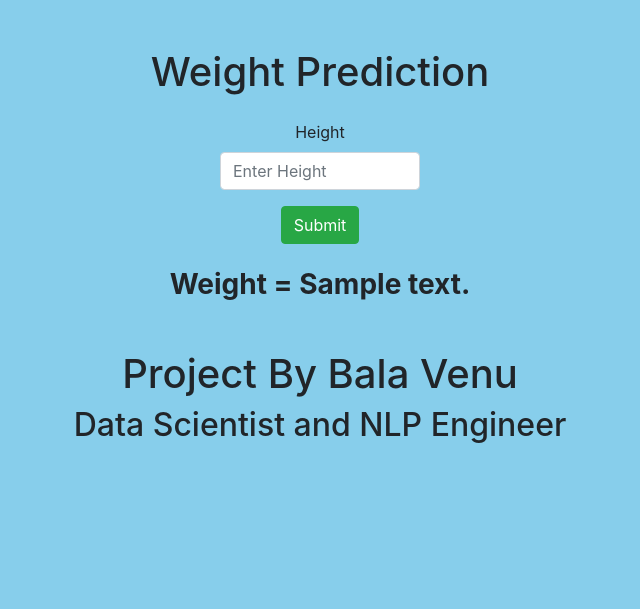
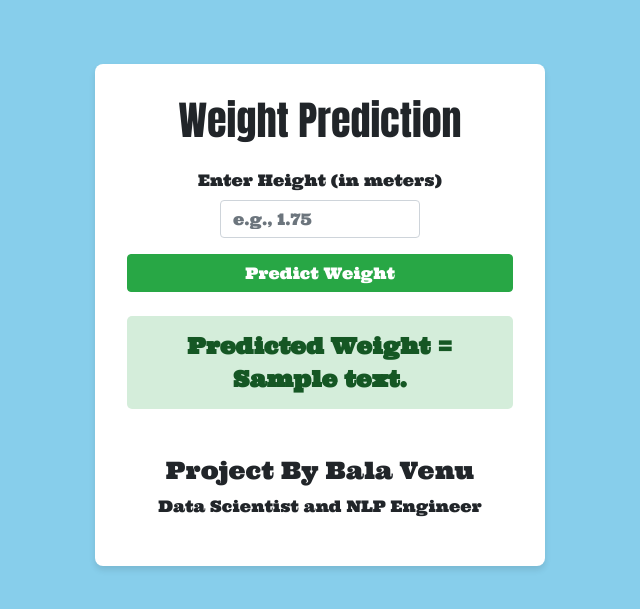
Before and after one commit to Balavenu123/SLR_Project, a Flask app: template templates/index1.html in a window 1280 px wide. Shown: the top 609 px of the page, without its empty margins (320-960 px from the left). Run offline with Flask 3, Linux system fonts and the light colour scheme; the template is opened without the code that fills it: most values are stand-ins (such as "Sample title", 1, 10 or a date in 2020); some libraries are stand-ins or nearby versions.

Commit message:
Enhance layout and input handling in index1.html
Updated layout and styles for improved user experience. Added input validation and enhanced visual elements.

```diff
--- a/templates/index1.html
+++ b/templates/index1.html
@@ -1,44 +1,79 @@
 <!DOCTYPE html>
 <html lang="en">
 <head>
-    <meta charset="UTF-8">
-    <meta name="viewport" content="width=device-width, initial-scale=1.0">
+    <meta charset="UTF-8" />
+    <meta name="viewport" content="width=device-width, initial-scale=1" />
+    <title>Weight Prediction</title>
 
     <!-- Google Fonts -->
-    <link href="https://fonts.googleapis.com/css2?family=Anton&family=Ultra&display=swap" rel="stylesheet">
+    <link href="https://fonts.googleapis.com/css2?family=Anton&family=Ultra&display=swap" rel="stylesheet" />
 
     <!-- Bootstrap CSS -->
     <link rel="stylesheet" href="https://stackpath.bootstrapcdn.com/bootstrap/4.3.1/css/bootstrap.min.css"
-        integrity="sha384-ggOyR0iXCbMQv3Xipma34MD+dH/1fQ784/j6cY/iJTQUOhcWr7x9JvoRxT2MZw1T" crossorigin="anonymous">
+          integrity="sha384-ggOyR0iXCbMQv3Xipma34MD+dH/1fQ784/j6cY/iJTQUOhcWr7x9JvoRxT2MZw1T" crossorigin="anonymous"/>
 
-    <!-- Custom CSS -->
-    <link rel="stylesheet" href="static/css/style.css">
-    <title>Flask</title>
     <style>
         body {
             background-color: skyblue;
+            font-family: 'Ultra', sans-serif;
+        }
+        h1 {
+            font-family: 'Anton', sans-serif;
+            margin-bottom: 1.5rem;
+        }
+        .container {
+            max-width: 450px;
+            background: white;
+            padding: 2rem;
+            border-radius: 8px;
+            margin-top: 4rem;
+            box-shadow: 0 4px 6px rgba(0,0,0,0.1);
+        }
+        .result {
+            margin-top: 1.5rem;
+            font-size: 1.4rem;
+            font-weight: 600;
+            color: #155724;
+            background-color: #d4edda;
+            padding: 0.8rem;
+            border-radius: 5px;
         }
     </style>
 </head>
 <body>
-    <div class="container text-center py-5">
+    <div class="container text-center">
         <h1>Weight Prediction</h1>
-        <form action="/predict" method="POST" class="my-4">
+        <form action="/predict" method="POST">
             <div class="form-group">
-                <label for="height-input">Height</label>
-                <input type="text" id="height-input" name="Height" class="form-control mx-auto" style="max-width:200px;" placeholder="Enter Height">
+                <label for="height-input">Enter Height (in meters)</label>
+                <input
+                    type="number"
+                    id="height-input"
+                    name="Height"
+                    class="form-control mx-auto"
+                    placeholder="e.g., 1.75"
+                    style="max-width: 200px;"
+                    required
+                    min="0.5" max="2.5"
+                    step="0.01"
+                />
             </div>
-            <button class="btn btn-success" type="submit">Submit</button>
+            <button type="submit" class="btn btn-success btn-block">Predict Weight</button>
         </form>
 
-        <h3><strong>Weight = {{ prediction_text }}</strong></h3>
+        {% if prediction_text is not none %}
+            <div class="result">
+                Predicted Weight = {{ prediction_text }}
+            </div>
+        {% endif %}
 
         <div class="mt-5">
-            <h1>Project By Bala Venu</h1>
-            <h2>Data Scientist and NLP Engineer</h2>
+            <h4>Project By Bala Venu</h4>
+            <p>Data Scientist and NLP Engineer</p>
         </div>
     </div>
 
+    <!-- Bootstrap and dependencies -->
     <script src="https://code.jquery.com/jquery-3.3.1.slim.min.js"
             integrity="sha384-q8i/X+965DzO0rT7abK41JStQIAqVgRVzpbzo5smXKp4YfRvH+8abtTE1Pi6jizo"
             crossorigin="anonymous"></script>
```
Lines whose indentation alone changed are shown as unchanged.
